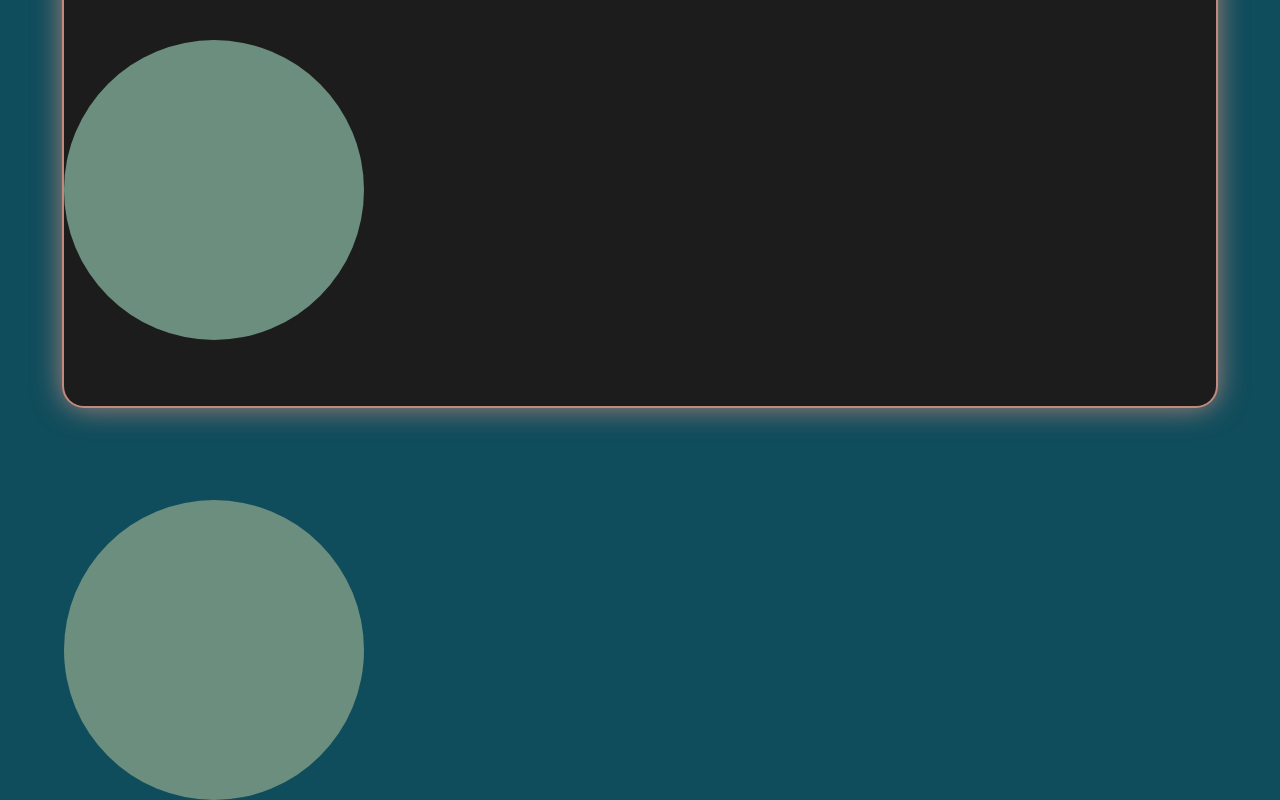
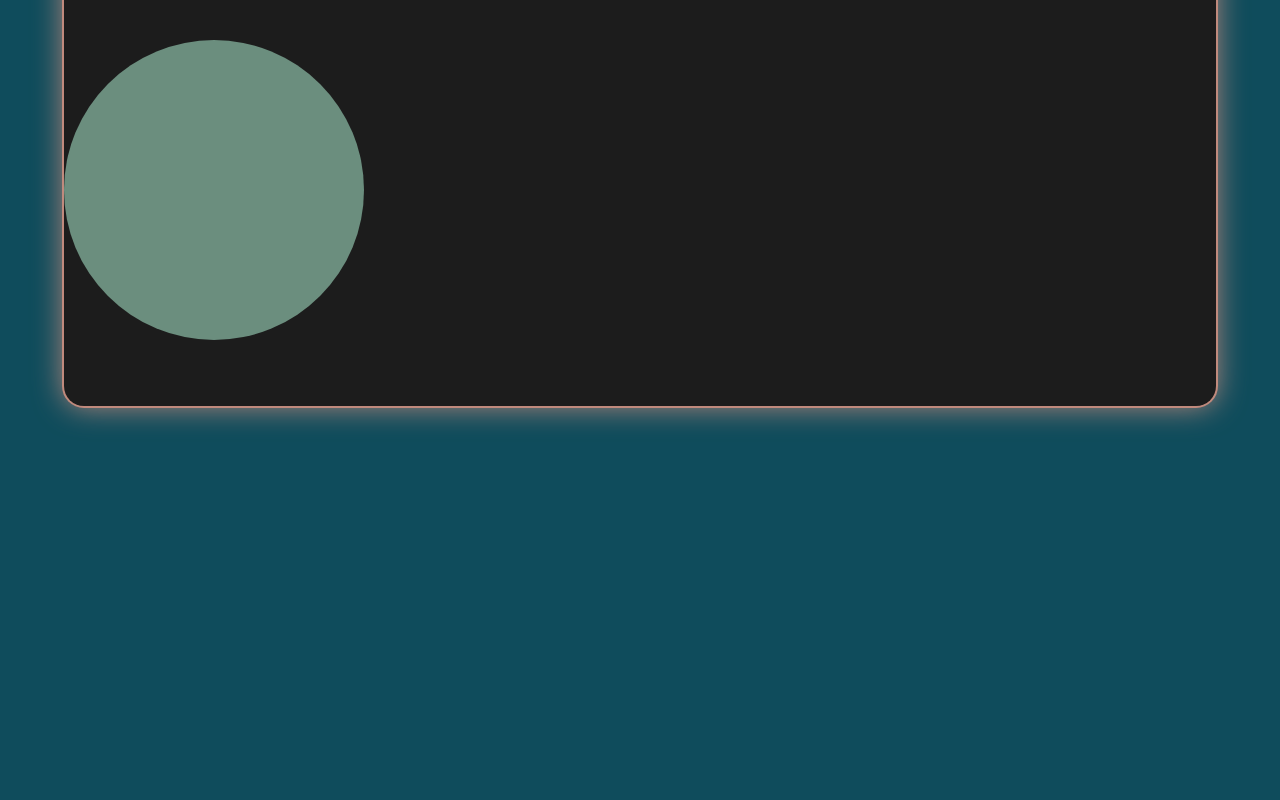
Before and after one commit to Rubieya/rubabarif.github.io, a plain HTML site: page index.html in a window 1280 px wide. Shown: the part 354-1154 px from the top of the page. After the commit the page ends 840 px from the top, so only its background shows below. Drawn offline with Linux system fonts and the light colour scheme.

Commit message:
Update index.html

```diff
--- a/index.html
+++ b/index.html
@@ -20,12 +20,7 @@
   <!-- yahan future mein GIS image ayegi -->
 </div>
 
-<div class="hero">
-  <div class="content"></div>
-  <div class="visual"></div>
-</div>
-
-</div>
+ </div>
 
 
 
```
